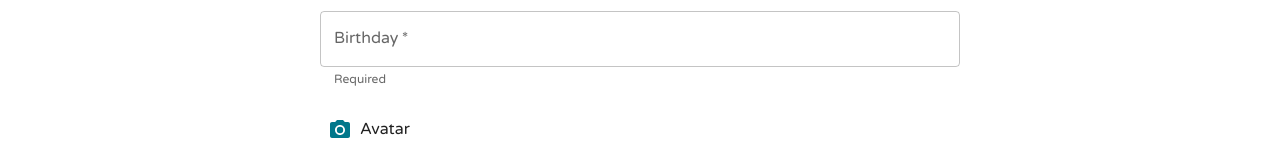
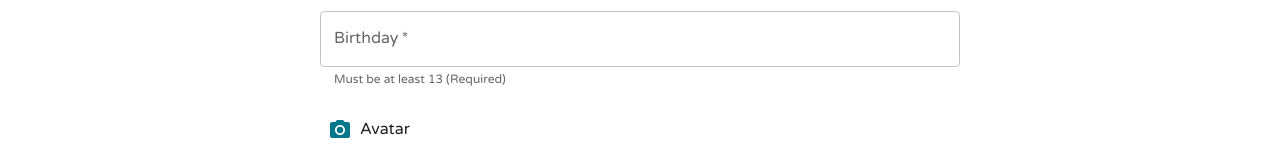
Before and after one commit to sikudabo/AudioSwipe, a React (Create React App) app: page /signup/artist in a window 1280 px wide. Shown: the part 1359-1519 px from the top of the page. Built offline with nearby package versions, Linux system fonts and the light colour scheme.

Commit message:
Adding @hookform/error-message to show form errors

```diff
--- a/db/schemas/artistSchema.js
+++ b/db/schemas/artistSchema.js
@@ -12,7 +12,7 @@ var artistSchema = new mongoose.Schema({
             swipeDate: Date,
         },
     ],
-    downVoteCount: Number,
+    downVoteCount: { default: 0, type: Number },
     email: { required: true, type: String },
     fans: [
         {
@@ -29,6 +29,7 @@ var artistSchema = new mongoose.Schema({
     soundcloudLink: String,
     spotifyLink: String,
     state: { required: true, type: String },
+    userType: { default: 'artist', required: true, type: String },
     youtubeLink: String,
     upVotes: [
         {
@@ -36,7 +37,7 @@ var artistSchema = new mongoose.Schema({
             swipeDate: Date,
         },
     ],
-    upVoteCount: Number,
+    upVoteCount: { default: 0, type: Number },
 }, {
     collection: 'artists',
 });
--- a/db/schemas/artistSchema.ts
+++ b/db/schemas/artistSchema.ts
@@ -14,7 +14,7 @@ const artistSchema = new mongoose.Schema({
             swipeDate: Date,
         },
     ],
-    downVoteCount: Number,
+    downVoteCount: { default: 0, type: Number },
     email: { required: true, type: String },
     fans: [
         {
@@ -31,6 +31,7 @@ const artistSchema = new mongoose.Schema({
     soundcloudLink: String,
     spotifyLink: String,
     state: { required: true, type: String },
+    userType: { default: 'artist', required: true, type: String },
     youtubeLink: String,
     upVotes: [
         {
@@ -38,7 +39,7 @@ const artistSchema = new mongoose.Schema({
             swipeDate: Date,
         },
     ],
-    upVoteCount: Number,
+    upVoteCount: { default: 0, type: Number },
 }, {
     collection: 'artists',
 });
--- a/package.json
+++ b/package.json
@@ -6,6 +6,7 @@
     "@emotion/react": "^11.10.6",
     "@emotion/styled": "^11.10.6",
     "@fontsource/roboto": "^4.5.8",
+    "@hookform/error-message": "^2.0.1",
     "@mdi/react": "^1.6.1",
     "@mui/icons-material": "^5.11.11",
     "@mui/joy": "^5.0.0-alpha.79",
--- a/routes/saveNewArtist.js
+++ b/routes/saveNewArtist.js
@@ -42,13 +42,13 @@ var startDb = require('../db/db');
 var uploads = require('../db/uploads');
 var ArtistModel = require('../db/models').ArtistModel;
 router.route('/api/saveArtist').put(uploads.single('avatar'), function (req, res) { return __awaiter(void 0, void 0, void 0, function () {
-    var _a, firstName, lastName, stageName, username, password, bio, birthDate, email, phone, city, state, genres, spotifyLink, youtubeLink, soundcloudLink, isUsernameTaken, newArtist, user, e_1;
+    var _a, firstName, lastName, stageName, username, password, bio, birthDate, email, phone, city, state, genres, spotifyLink, youtubeLink, userType, soundcloudLink, isUsernameTaken, newArtist, user, e_1;
     return __generator(this, function (_b) {
         switch (_b.label) {
             case 0: return [4 /*yield*/, startDb()];
             case 1:
                 _b.sent();
-                _a = req.body, firstName = _a.firstName, lastName = _a.lastName, stageName = _a.stageName, username = _a.username, password = _a.password, bio = _a.bio, birthDate = _a.birthDate, email = _a.email, phone = _a.phone, city = _a.city, state = _a.state, genres = _a.genres, spotifyLink = _a.spotifyLink, youtubeLink = _a.youtubeLink, soundcloudLink = _a.soundcloudLink;
+                _a = req.body, firstName = _a.firstName, lastName = _a.lastName, stageName = _a.stageName, username = _a.username, password = _a.password, bio = _a.bio, birthDate = _a.birthDate, email = _a.email, phone = _a.phone, city = _a.city, state = _a.state, genres = _a.genres, spotifyLink = _a.spotifyLink, youtubeLink = _a.youtubeLink, userType = _a.userType, soundcloudLink = _a.soundcloudLink;
                 return [4 /*yield*/, ArtistModel.findOne({ username: username })];
             case 2:
                 isUsernameTaken = _b.sent();
@@ -79,6 +79,7 @@ router.route('/api/saveArtist').put(uploads.single('avatar'), function (req, res
                     fans: [],
                     upvotes: [],
                     downvotes: [],
+                    userType: userType,
                 };
                 return [4 /*yield*/, ArtistModel.insertOne(newArtist)];
             case 4:
--- a/routes/saveNewArtist.ts
+++ b/routes/saveNewArtist.ts
@@ -22,6 +22,7 @@ router.route('/api/saveArtist').put(uploads.single('avatar'), async (req: Reques
         genres,
         spotifyLink,
         youtubeLink,
+        userType,
         soundcloudLink,
     } = req.body;
 
@@ -53,6 +54,7 @@ router.route('/api/saveArtist').put(uploads.single('avatar'), async (req: Reques
             fans: [],
             upvotes: [],
             downvotes: [],
+            userType,
         }
 
         await ArtistModel.insertOne(newArtist);
--- a/src/pages/SignupArtistPage/SignupArtistPage.tsx
+++ b/src/pages/SignupArtistPage/SignupArtistPage.tsx
@@ -1,17 +1,14 @@
 import React, { useEffect, useMemo, useRef, useState } from 'react';
-import CameraIcon from '@mui/icons-material/PhotoCamera';
-import CheckIcon from '@mui/icons-material/CheckCircleOutlineRounded'
 import PhotoCameraIcon from '@mui/icons-material/PhotoCamera';
 import PhoneInput from 'react-phone-input-material-ui';
-import styled from '@emotion/styled';
+import { useForm } from 'react-hook-form';
+import { useNavigate } from 'react-router-dom';
 import { DatePicker } from '@mui/x-date-pickers/DatePicker';
+import { ErrorMessage } from '@hookform/error-message';
 import { MobileDatePicker } from '@mui/x-date-pickers/MobileDatePicker';
-import { Navigate } from 'react-router-dom';
 import {
-    Card,
     Checkbox,
     FormControl,
-    FormControlLabel,
     Hidden,
     InputLabel,
     MenuItem,
@@ -30,8 +27,9 @@ import {
     Chip,
     ListItemText
 } from '@mui/material';
+import { ArtistType } from '../../typings';
 import { SignupArtistContainer } from './components/SignupArtistContainer';
-import { colors, AudioSwipeButton, SelectComponent } from '../../components';
+import { colors, AudioSwipeButton } from '../../components';
 import { genres, states } from '../../utils/constants';
 
 function CustomPhoneInput(props: any) {
@@ -44,6 +42,26 @@ export default function SignupArtistPage() {
     const [completedSteps, setCompletedSteps] = useState<any>([]);
     const [phoneNumber, setPhoneNumber] = useState("");
     const [selectedGenres, setSelectedGenres] = useState<string[]>([]);
+    const { formState: { errors }, handleSubmit, register, reset, watch } = useForm<ArtistType>({
+        defaultValues: {
+            firstName: '',
+            lastName: '',
+            artistName: '',
+            birthday: Date.now(),
+            city: '',
+            state: '',
+            email: '',
+            username: '',
+            password: '',
+            phoneNumber: '',
+            genres: [],
+            spotifyLink: '',
+            soundcloudLink: '',
+            youtubeLink: '',
+            bio: '',
+        },
+        mode: 'onChange',
+    });
     const steps = [
         "Peronsal Information",
         "Contact Information",
@@ -102,6 +120,10 @@ export default function SignupArtistPage() {
         setSelectedGenres(values);
     }
 
+    function handleSave(data: ArtistType) {
+        console.log('The data is:', data);
+    }
+
     return (
         <SignupArtistContainer columns={12} columnSpacing={0} container>
             <div className="top-signup-header">
@@ -133,6 +155,7 @@ export default function SignupArtistPage() {
                 </Stepper>
             </div>
             <Paper className="form-paper-wrapper" elevation={5}>
+                <form onSubmit={handleSubmit(handleSave)}>
                     {currentStep === 0 && (
                         <div>
                             <Grid className="first-name-grid" xs={12}>
@@ -226,7 +249,7 @@ export default function SignupArtistPage() {
                                             textField: {
                                                 color: 'secondary',
                                                 fullWidth: true,
-                                            helperText: 'Required',
+                                                helperText: 'Must be at least 13 (Required)',
                                                 required: true,
                                             },
                                         }}
@@ -235,20 +258,18 @@ export default function SignupArtistPage() {
                                 </Grid>
                             </Hidden>
                             <Hidden lgUp>
-                            <Grid className="birthday-grid" xs={12}>
                                     <MobileDatePicker
                                         label="Birthday"
                                         slotProps={{
                                             textField: {
                                                 color: 'secondary',
                                                 fullWidth: true,
-                                            helperText: 'Required',
+                                                helperText: 'Must be at least 13 (Required)',
                                                 required: true,
                                             },
                                         }}
-                                    disableOpenPicker
+                                        disableFuture
                                     />
-                            </Grid>
                             </Hidden>
                             <Grid className="avatar-grid" xs={12}>
                                 <IconButton color="secondary" aria-label="upload picture" component="label">
@@ -416,6 +437,7 @@ export default function SignupArtistPage() {
                         ):  <AudioSwipeButton color="secondary" onClick={handleNextStep} text="next" />
                         }
                     </div>
+                </form>
             </Paper>
         </SignupArtistContainer>
     );
--- /dev/null
+++ b/src/typings/index.ts
@@ -0,0 +1,5 @@
+import { ArtistType } from "./artistType";
+
+export {
+    ArtistType,
+};
--- a/tsconfig.json
+++ b/tsconfig.json
@@ -21,7 +21,7 @@
     "jsx": "react-jsx"
   },
   "include": [
-    "./",
+    "/",
     "db",
     "src",
     "routes",
```
Also changed, not shown: src/typings/artistType.ts (added, +25 -0 lines), src/pages/SignupArtistPage/hooks/useSaveNewArtist.tsx (added), 1 other file (tests, documents, lock files or other folders). Lines whose indentation alone changed are shown as unchanged.
